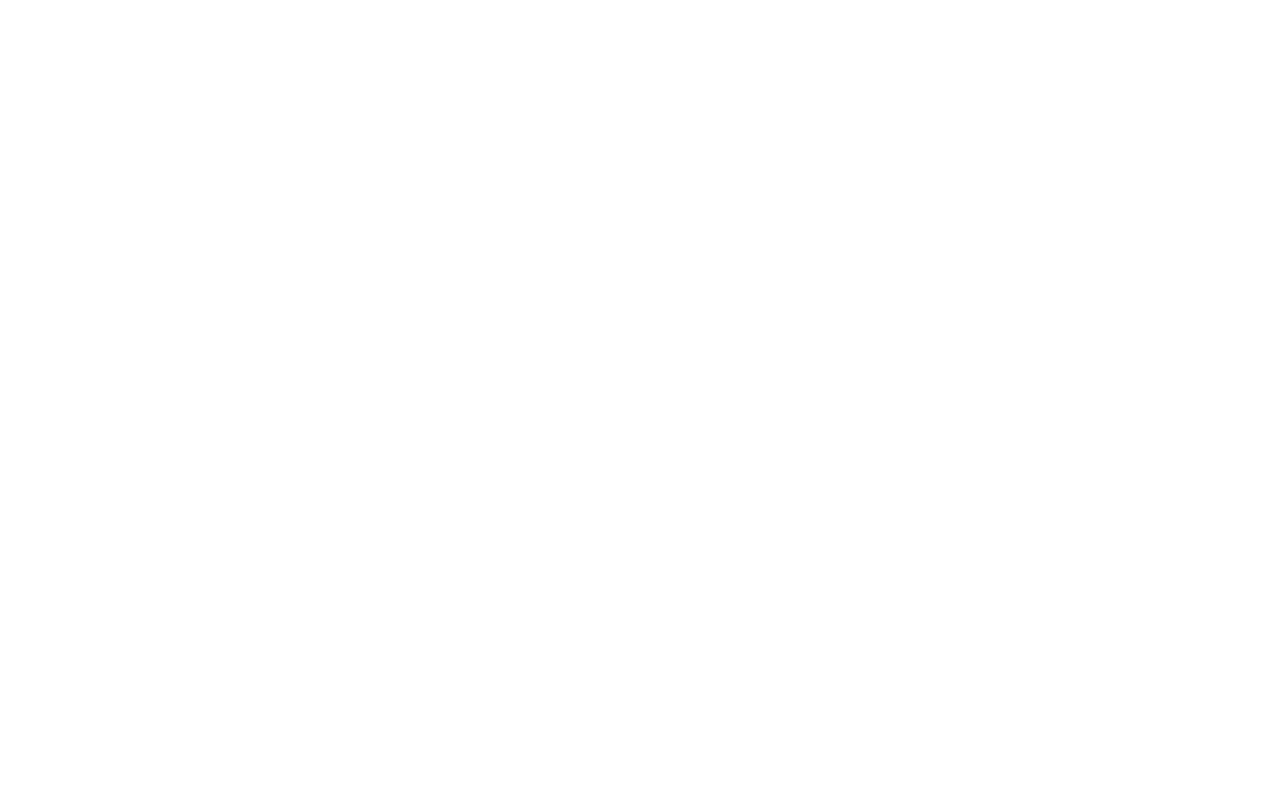
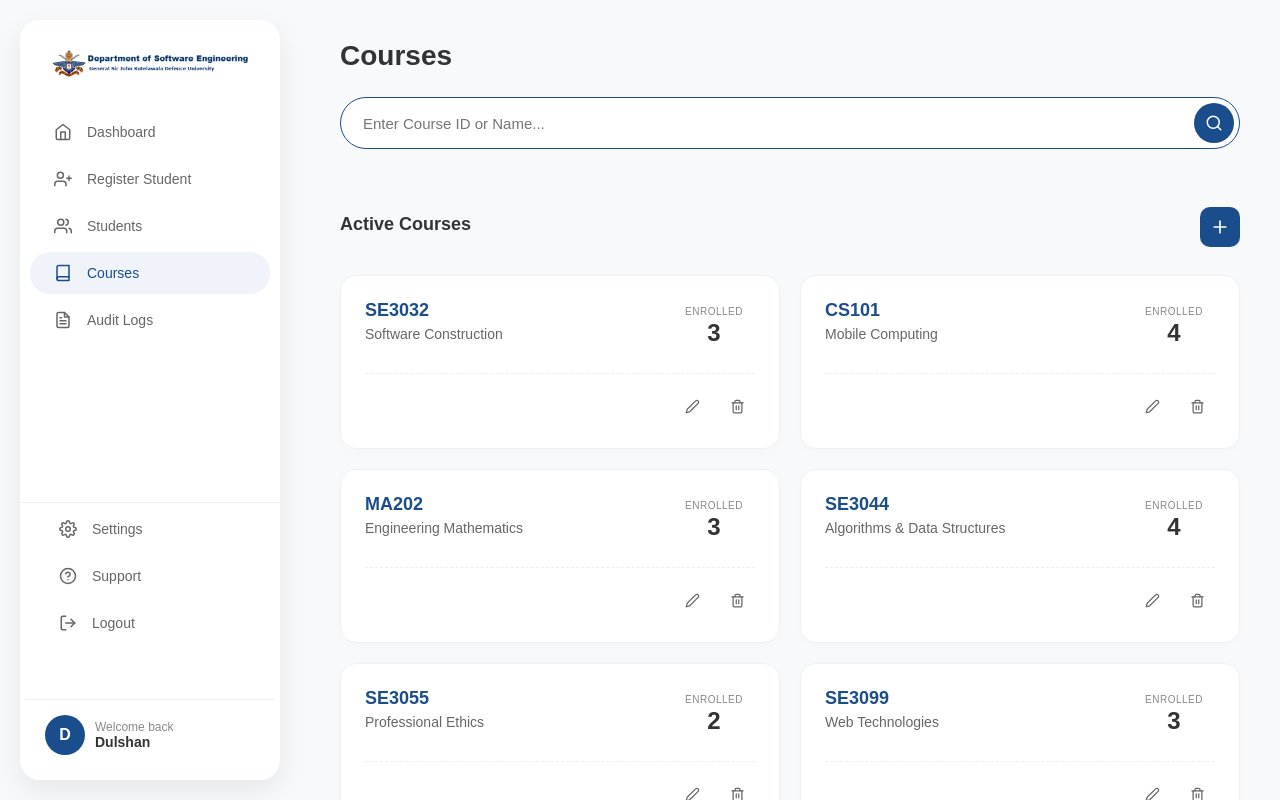
Before and after one commit to Dulshan-Rajeewa/Student_Management_System, a React (Create React App) app in the folder client/: page /courses in a window 1280 px wide. Before the commit this address had no page. Built offline with nearby package versions, Linux system fonts and the light colour scheme.

Commit message:
feat(courses): add courses management page with search, card UI, and actions

```diff
--- a/client/src/App.js
+++ b/client/src/App.js
@@ -4,6 +4,7 @@
 import Dashboard from './pages/Dashboard';
 import RegisterStudent from './pages/RegisterStudent';
 import ManageStudents from './pages/ManageStudents';
+import Courses from './pages/Courses';
 
 function App() {
   return (
@@ -20,6 +21,8 @@
 
           <Route path="/students" element={<ManageStudents />} />
 
+          <Route path="/courses" element={<Courses />} />
+
         </Routes>
       </div>
     </Router>
--- /dev/null
+++ b/client/src/pages/Courses.css
@@ -0,0 +1,207 @@
+/* Header and Top Bar */
+.courses-header {
+  display: flex;
+  justify-content: space-between;
+  align-items: center;
+  margin-bottom: 25px;
+}
+
+.courses-header h1 {
+  font-size: 28px;
+  color: #333;
+  font-weight: 600;
+  margin: 0;
+}
+
+.courses-top-bar {
+  display: flex;
+  gap: 15px;
+  margin-bottom: 30px;
+  align-items: center;
+}
+
+.search-container {
+  flex: 1;
+  display: flex;
+  align-items: center;
+  background: white;
+  border: 1px solid #1a4d8c;
+  border-radius: 30px;
+  padding: 5px 5px 5px 20px;
+}
+
+.search-container input {
+  flex: 1;
+  border: none;
+  outline: none;
+  font-size: 15px;
+  font-family: 'Poppins', sans-serif;
+  color: #555;
+}
+
+.section-header {
+  display: flex;
+  justify-content: space-between;
+  align-items: center;
+  margin-bottom: 20px;
+}
+
+.add-course-toggle {
+  background: #1a4d8c;
+  color: white;
+  border: none;
+  border-radius: 10px;
+  width: 40px;
+  height: 40px;
+  display: flex;
+  align-items: center;
+  justify-content: flex-start;
+  cursor: pointer;
+  overflow: hidden;
+  transition: width 0.3s ease;
+  padding: 0 10px;
+  gap: 8px;
+}
+
+/* icon should not shrink */
+.add-course-toggle svg {
+  flex-shrink: 0;
+}
+
+/* hide text initially */
+.add-course-toggle span {
+  opacity: 0;
+  white-space: nowrap;
+  transition: opacity 0.2s ease;
+}
+
+/* expand button */
+.add-course-toggle:hover {
+  width: 155px;
+}
+
+/* show text */
+.add-course-toggle:hover span {
+  opacity: 1;
+}
+
+/* Course Grid and Cards */
+.section-title {
+  font-size: 18px;
+  color: #333;
+  font-weight: 600;
+  margin-bottom: 20px;
+}
+
+.courses-grid {
+  display: grid;
+  grid-template-columns: repeat(auto-fill, minmax(300px, 1fr));
+  gap: 20px;
+  margin-bottom: 40px;
+}
+
+.course-card {
+  background: white;
+  border: 1px solid #eef0f5;
+  border-radius: 16px;
+  padding: 24px;
+  display: flex;
+  flex-direction: column;
+  justify-content: space-between;
+  box-shadow: 0 2px 10px rgba(0,0,0,0.02);
+  transition: 0.3s ease;
+  position: relative;
+}
+
+.course-card:hover {
+  transform: translateY(-4px);
+  box-shadow: 0 8px 20px rgba(0,0,0,0.06);
+  border-color: #cce0ff;
+}
+
+/* Card Content */
+.course-info {
+  display: flex;
+  justify-content: space-between;
+  align-items: flex-start;
+}
+
+.course-details h3 {
+  font-size: 18px;
+  color: #1a4d8c;
+  margin: 0 0 5px 0;
+  font-weight: 700;
+}
+
+.course-details p {
+  font-size: 14px;
+  color: #666;
+  margin: 0;
+  font-weight: 500;
+}
+
+.course-credits {
+  display: flex;
+  flex-direction: column;
+  align-items: center;
+  justify-content: center;
+  padding: 6px 12px;
+}
+
+.credits-label {
+  font-size: 10px;
+  color: #888;
+  font-weight: 500;
+  margin-bottom: 2px;
+  text-transform: uppercase;
+  letter-spacing: 0.5px;
+}
+
+.credits-number {
+  font-size: 24px;
+  font-weight: 700;
+  color: #333;
+}
+
+/* Card Actions (Edit & Delete) */
+.course-actions {
+  display: flex;
+  justify-content: flex-end;
+  gap: 10px;
+  margin-top: 20px;
+  padding-top: 15px;
+  border-top: 1px dashed #eee;
+}
+
+.card-icon-btn {
+  background: #ffffff;
+  border: none;
+  color: #666;
+  width: 35px;
+  height: 35px;
+  border-radius: 8px;
+  display: flex;
+  align-items: center;
+  justify-content: center;
+  cursor: pointer;
+  font-size: 15px;
+  transition: 0.2s;
+}
+
+.card-icon-btn.edit:hover {
+  color: #1a4d8c;
+}
+
+.card-icon-btn.delete:hover {
+  color: #dc3545;
+}
+
+.empty-state {
+  grid-column: 1 / -1;
+  text-align: center;
+  padding: 40px;
+  color: #888;
+  background: white;
+  border-radius: 16px;
+  border: 1px dashed #ccc;
+}
--- /dev/null
+++ b/client/src/pages/Courses.js
@@ -0,0 +1,131 @@
+import React, { useState, useEffect } from 'react';
+import Sidebar from '../components/Sidebar';
+import Footer from '../components/Footer';
+import { FiSearch, FiPlus, FiEdit2, FiTrash2 } from "react-icons/fi";
+import './Courses.css';
+
+const Courses = () => {
+  useEffect(() => {
+    document.title = "Manage Courses | KDU SMS";
+  }, []);
+
+  // Dummy data matching your database schema (Course Code, Name, Credits)
+  const [courses, setCourses] = useState([
+    { id: '1', code: 'SE3032', name: 'Software Construction', credits: 3 },
+    { id: '2', code: 'CS101', name: 'Mobile Computing', credits: 4 },
+    { id: '3', code: 'MA202', name: 'Engineering Mathematics', credits: 3 },
+    { id: '4', code: 'SE3044', name: 'Algorithms & Data Structures', credits: 4 },
+    { id: '5', code: 'SE3055', name: 'Professional Ethics', credits: 2 },
+    { id: '6', code: 'SE3099', name: 'Web Technologies', credits: 3 },
+    { id: '7', code: 'CS205', name: 'Database Management Systems', credits: 4 },
+    { id: '8', code: 'SE4010', name: 'Software Architecture', credits: 3 },
+  ]);
+
+  const [searchTerm, setSearchTerm] = useState('');
+
+  // --- LOGIC: FILTERING ---
+  const filteredCourses = courses.filter(course =>
+    course.name.toLowerCase().includes(searchTerm.toLowerCase()) ||
+    course.code.toLowerCase().includes(searchTerm.toLowerCase())
+  );
+
+  // --- LOGIC: ACTIONS ---
+  const handleAddCourse = () => {
+    alert("Open 'Add Course' Modal (Backend: POST /api/courses)");
+  };
+
+  const handleEditCourse = (code) => {
+    alert(`Open 'Edit Course' Modal for ${code} (Backend: PUT /api/courses/${code})`);
+  };
+
+  const handleDeleteCourse = (code) => {
+    if (window.confirm(`Are you sure you want to completely remove course ${code} from the system?`)) {
+      setCourses(courses.filter(c => c.code !== code));
+      alert(`Course ${code} removed! (Backend logic pending)`);
+    }
+  };
+
+  const [showAddText, setShowAddText] = useState(false);
+
+  return (
+    <div className="dashboard-layout">
+      <Sidebar />
+      <div className="main-content">
+        <div className="courses-header">
+          <h1>Courses</h1>
+        </div>
+
+        {/* Top Bar: Search and Add Button */}
+        <div className="courses-top-bar">
+          <div className="search-container">
+            <input
+              type="text"
+              placeholder="Enter Course ID or Name..."
+              value={searchTerm}
+              onChange={(e) => setSearchTerm(e.target.value)}
+            />
+            <button className="search-btn"><FiSearch /></button>
+          </div>
+        </div>
+
+        <div className="section-header">
+          <h2 className="section-title">Active Courses</h2>
+
+        <button className="add-course-toggle" onClick={handleAddCourse}>
+          <FiPlus size={20} />
+          <span>Add New Course</span>
+        </button>
+        </div>
+
+        {/* Courses Grid */}
+        <div className="courses-grid">
+          {filteredCourses.length > 0 ? (
+            filteredCourses.map((course) => (
+              <div className="course-card" key={course.id}>
+
+                <div className="course-info">
+                  <div className="course-details">
+                    <h3>{course.code}</h3>
+                    <p>{course.name}</p>
+                  </div>
+                  {/* Credits displayed as the large number in your mockup */}
+                  <div className="course-credits" title="Current Enrollment">
+                    <span className="credits-label">Enrolled</span>
+                    <span className="credits-number">{course.credits}</span>
+                  </div>
+                </div>
+
+                {/* Edit & Delete Actions */}
+                <div className="course-actions">
+                  <button
+                    className="card-icon-btn edit"
+                    title="Edit Course"
+                    onClick={() => handleEditCourse(course.code)}
+                  >
+                    <FiEdit2 />
+                  </button>
+                  <button
+                    className="card-icon-btn delete"
+                    title="Remove Course"
+                    onClick={() => handleDeleteCourse(course.code)}
+                  >
+                    <FiTrash2 />
+                  </button>
+                </div>
+
+              </div>
+            ))
+          ) : (
+            <div className="empty-state">
+              No courses found matching "{searchTerm}"
+            </div>
+          )}
+        </div>
+
+        <Footer />
+      </div>
+    </div>
+  );
+};
+
+export default Courses;
```
